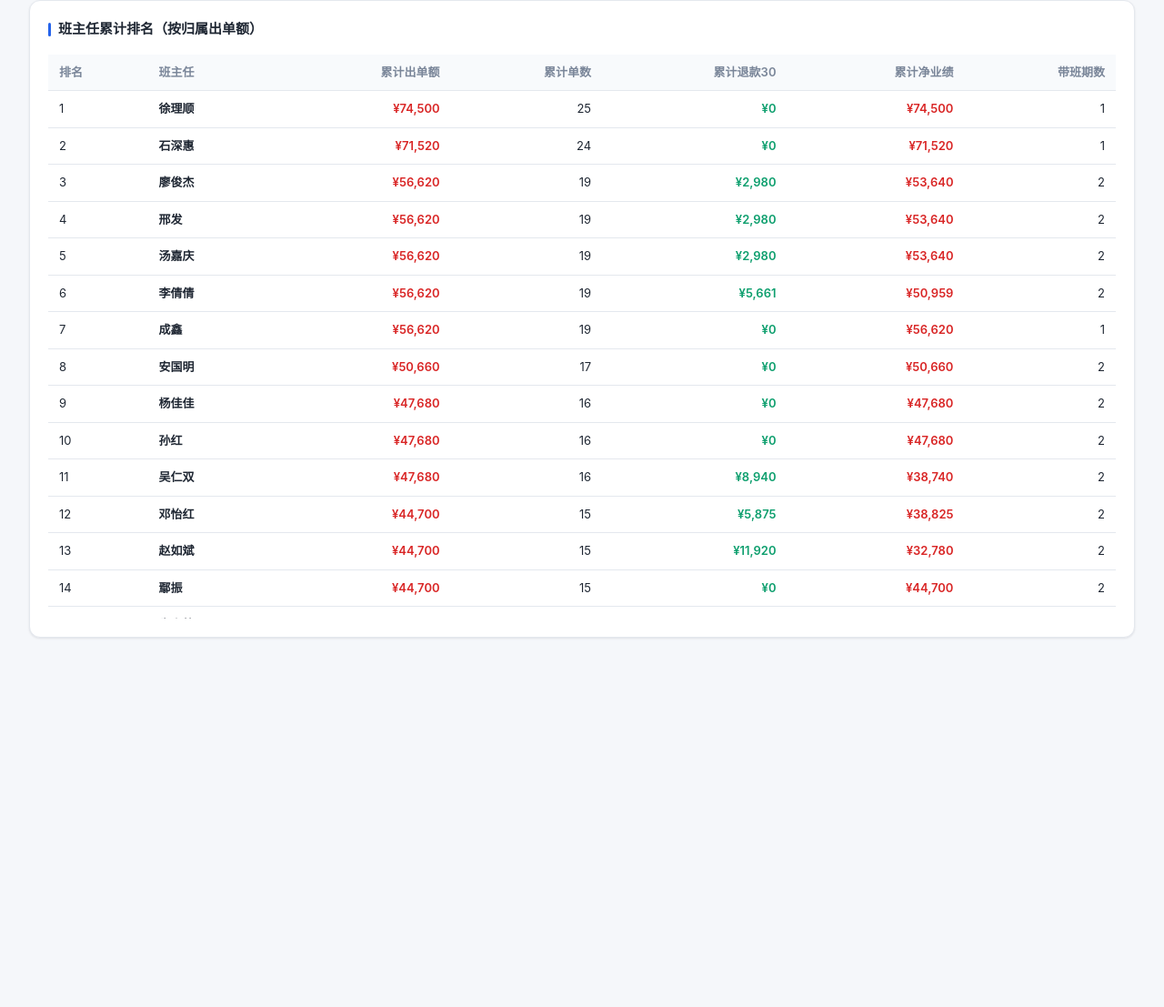
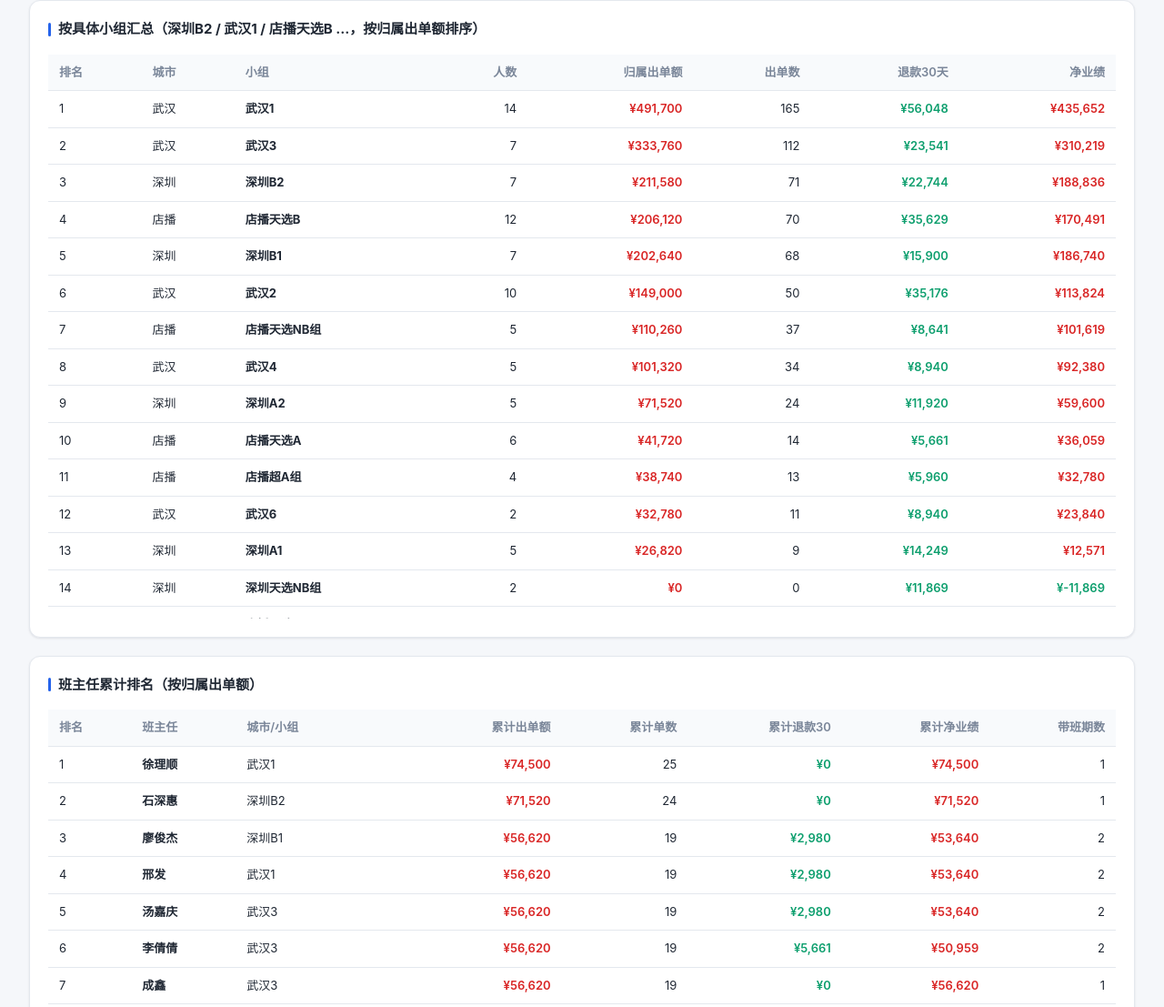
Before and after one commit to 166927930-a11y/conversion-dashboard, a plain HTML site: page period.html in a window 1280 px wide. Shown: the part 950-2057 px from the top of the page at 91% size. Before the commit the page ends 1755 px from the top, so only its background shows below. Drawn offline with nearby package versions, Linux system fonts and the light colour scheme.

Commit message:
update period.html

```diff
--- a/period.html
+++ b/period.html
@@ -46,13 +46,26 @@
   const byTeacher={};
   ts.forEach(t=>{
     const k=t.teacher;
-    if(!byTeacher[k]) byTeacher[k]={name:k,order:0,ref:0,cnt:0,periods:0};
+    if(!byTeacher[k]) byTeacher[k]={name:k,city:t.city||'',group:t.group_full||t.group||'',order:0,ref:0,cnt:0,periods:0};
     byTeacher[k].order+=t.order_amt||0;
     byTeacher[k].ref+=t.ref_amt30||0;
     byTeacher[k].cnt+=t.order_cnt||0;
     byTeacher[k].periods+=1;
   });
   const ranks=Object.values(byTeacher).sort((a,b)=>b.order-a.order);
+
+  // 按具体小组汇总（深圳B2 / 武汉1 / 店播天选B ...）
+  const byGroup={};
+  ts.forEach(t=>{
+    const k=t.group_full||t.group||'未分组';
+    if(!byGroup[k]) byGroup[k]={group:k,city:t.city||'',order:0,ref30:0,ref90:0,cnt:0,members:new Set()};
+    byGroup[k].order+=t.order_amt||0;
+    byGroup[k].ref30+=t.ref_amt30||0;
+    byGroup[k].ref90+=t.ref_amt90||0;
+    byGroup[k].cnt+=t.order_cnt||0;
+    byGroup[k].members.add(t.teacher);
+  });
+  const groups=Object.values(byGroup).sort((a,b)=>b.order-a.order);
 
   document.getElementById('app').innerHTML=`
     <div class="card">
@@ -78,14 +91,33 @@
       </tbody></table></div>
     </div>
     <div class="card">
+      <h3>按具体小组汇总（深圳B2 / 武汉1 / 店播天选B …，按归属出单额排序）</h3>
+      <div class="scroll"><table><thead><tr>
+        <th>排名</th><th class="l">城市</th><th class="l">小组</th><th>人数</th>
+        <th>归属出单额</th><th>出单数</th><th>退款30天</th><th>净业绩</th>
+      </tr></thead><tbody>
+      ${groups.map((g,i)=>`<tr>
+        <td>${i+1}</td>
+        <td class="l">${esc(g.city||'-')}</td>
+        <td class="l"><b>${esc(g.group)}</b></td>
+        <td>${g.members.size}</td>
+        <td class="pos">¥${fmtNum(g.order)}</td>
+        <td>${g.cnt}</td>
+        <td class="neg">¥${fmtNum(g.ref30)}</td>
+        <td class="${g.order-g.ref30>=0?'pos':'neg'}">¥${fmtNum(g.order-g.ref30)}</td>
+      </tr>`).join('')}
+      </tbody></table></div>
+    </div>
+    <div class="card">
       <h3>班主任累计排名（按归属出单额）</h3>
       <div class="scroll"><table><thead><tr>
-        <th>排名</th><th class="l">班主任</th><th>累计出单额</th><th>累计单数</th>
+        <th>排名</th><th class="l">班主任</th><th class="l">城市/小组</th><th>累计出单额</th><th>累计单数</th>
         <th>累计退款30</th><th>累计净业绩</th><th>带班期数</th>
       </tr></thead><tbody>
       ${ranks.map((r,i)=>`<tr>
         <td>${i+1}</td>
         <td class="l"><b>${esc(r.name)}</b></td>
+        <td class="l">${esc(r.group||'-')}</td>
         <td class="pos">¥${fmtNum(r.order)}</td>
         <td>${r.cnt}</td>
         <td class="neg">¥${fmtNum(r.ref)}</td>
```
